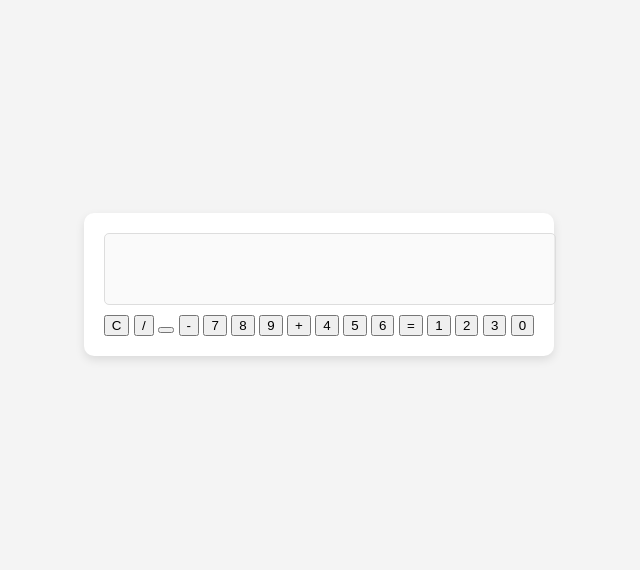
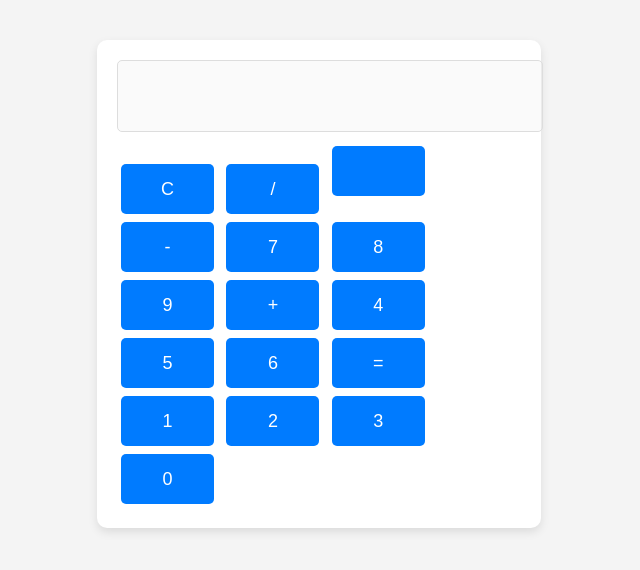
Before and after one commit to Jagritijs12/Practical-11, a plain HTML site: page index.html in a window 1280 px wide. Shown: the part 124-694 px from the top of the page, without its empty margins (321-961 px from the left). Drawn offline with Linux system fonts and the light colour scheme.

Commit message:
modifying style.css

```diff
--- a/style.css
+++ b/style.css
@@ -24,3 +24,19 @@ body {
     border-radius: 5px;
     padding: 10px;
   }
+
+  .buttons button {
+    width: 23%;
+    height: 50px;
+    margin: 1%;
+    font-size: 18px;
+    background: #007bff;
+    color: white;
+    border: none;
+    border-radius: 5px;
+    cursor: pointer;
+  }
+
+  .buttons button:hover {
+    background: #0056b3;
+  }
```
